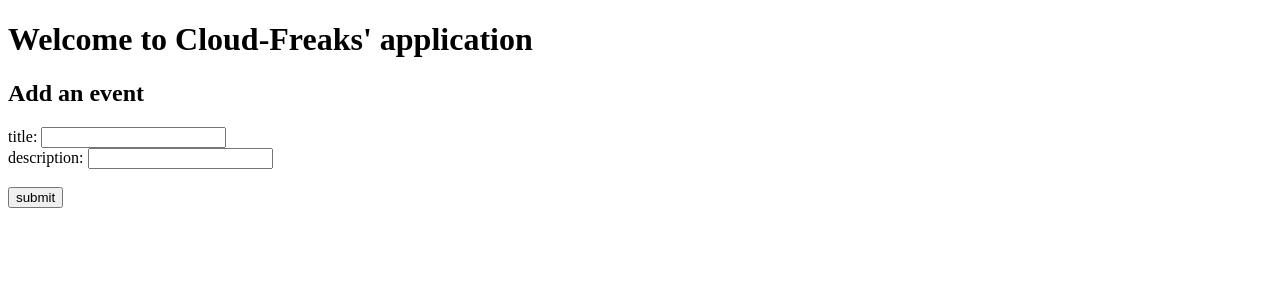
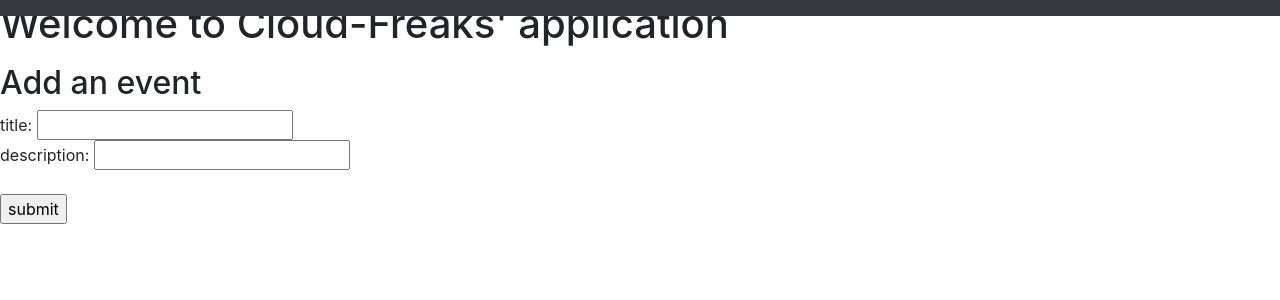
Before and after one commit to CodeTrazer/events-app-external, a Node server app: template views/home.hbs in a window 1280 px wide. Shown: the top 300 px of the page. Run offline with Node 20, Linux system fonts and the light colour scheme; the template is opened without the code that fills it, so the values that code supplies are empty; some libraries are stand-ins or nearby versions.

Commit message:
added bootstrap css and optional script includes in default.hbd

```diff
--- a/package.json
+++ b/package.json
@@ -22,6 +22,8 @@
     "bootstrap": "^4.5.0",
     "express": "^4.17.1",
     "express-handlebars": "^3.1.0",
+    "jquery": "^3.5.1",
+    "popper.js": "^1.16.1",
     "request": "^2.88.2"
   }
 }
--- a/views/layouts/default.hbs
+++ b/views/layouts/default.hbs
@@ -3,11 +3,16 @@
 <head>
   <meta charset="utf-8" />
   <meta http-equiv="X-UA-Compatible" content="IE=edge" />
+    <!-- Bootstrap CSS -->
+    <link rel="stylesheet" href="https://stackpath.bootstrapcdn.com/bootstrap/4.5.0/css/bootstrap.min.css" integrity="sha384-9aIt2nRpC12Uk9gS9baDl411NQApFmC26EwAOH8WgZl5MYYxFfc+NcPb1dKGj7Sk" crossorigin="anonymous">
+
   <title>Team Cloud-Freaks Website</title>
   <meta name="HandheldFriendly" content="True" />
   <meta name="viewport" content="width=device-width, initial-scale=1.0, viewport-fit=cover" />
 </head>
 <body>
+    <nav class="navbar navbar-expand-md navbar-dark bg-dark fixed-top">
+    </nav>
   <div>
       <h1>Welcome to Cloud-Freaks' application</h1>
     {{{body}}}
@@ -21,5 +26,11 @@
         <input type="submit" name="submit" value="submit" />
     </form>
   </div>
+
+    <!-- Optional JavaScript -->
+    <!-- jQuery first, then Popper.js, then Bootstrap JS -->
+    <script src="https://code.jquery.com/jquery-3.5.1.slim.min.js" integrity="sha384-DfXdz2htPH0lsSSs5nCTpuj/zy4C+OGpamoFVy38MVBnE+IbbVYUew+OrCXaRkfj" crossorigin="anonymous"></script>
+    <script src="https://cdn.jsdelivr.net/npm/popper.js@1.16.0/dist/umd/popper.min.js" integrity="sha384-Q6E9RHvbIyZFJoft+2mJbHaEWldlvI9IOYy5n3zV9zzTtmI3UksdQRVvoxMfooAo" crossorigin="anonymous"></script>
+    <script src="https://stackpath.bootstrapcdn.com/bootstrap/4.5.0/js/bootstrap.min.js" integrity="sha384-OgVRvuATP1z7JjHLkuOU7Xw704+h835Lr+6QL9UvYjZE3Ipu6Tp75j7Bh/kR0JKI" crossorigin="anonymous"></script>
 </body>
 </html>
```
Also changed, not shown: 1 other file.
